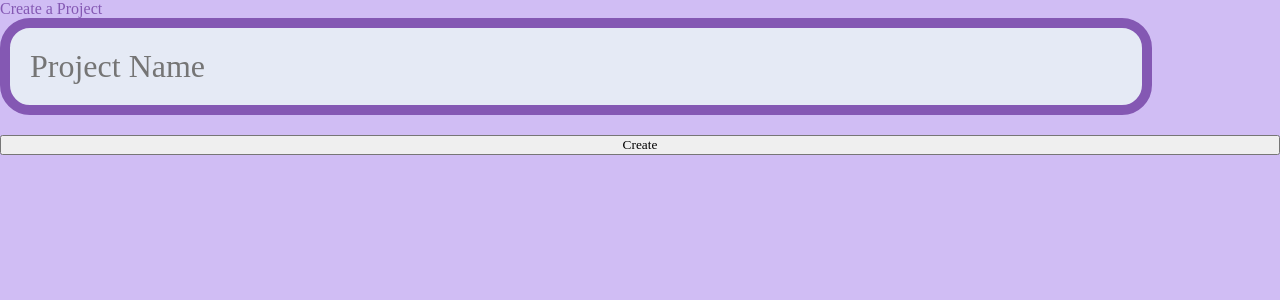
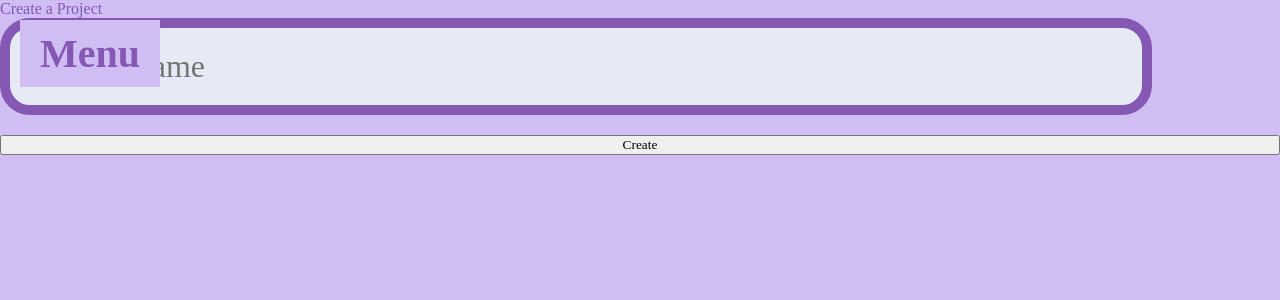
Before and after one commit to jxliahx/Software-Project, a React (Create React App) app in the folder frontend/: page /createProject in a window 1280 px wide. Shown: the top 300 px of the page. Built offline with nearby package versions, Linux system fonts and the light colour scheme.

Commit message:
Update createProject.js

```diff
--- a/frontend/src/createProject.js
+++ b/frontend/src/createProject.js
@@ -33,6 +33,7 @@ function CreateProject() {
   };
 
   return (
+    <div><NavigationBar/>
     <div>
       <form onSubmit={handleSubmit}>
         <div className="TitleContainer">
@@ -50,6 +51,7 @@ function CreateProject() {
         <input type="submit" value="Create" />
       </form>
     </div>
+    </div>
   );
 }
 
```
